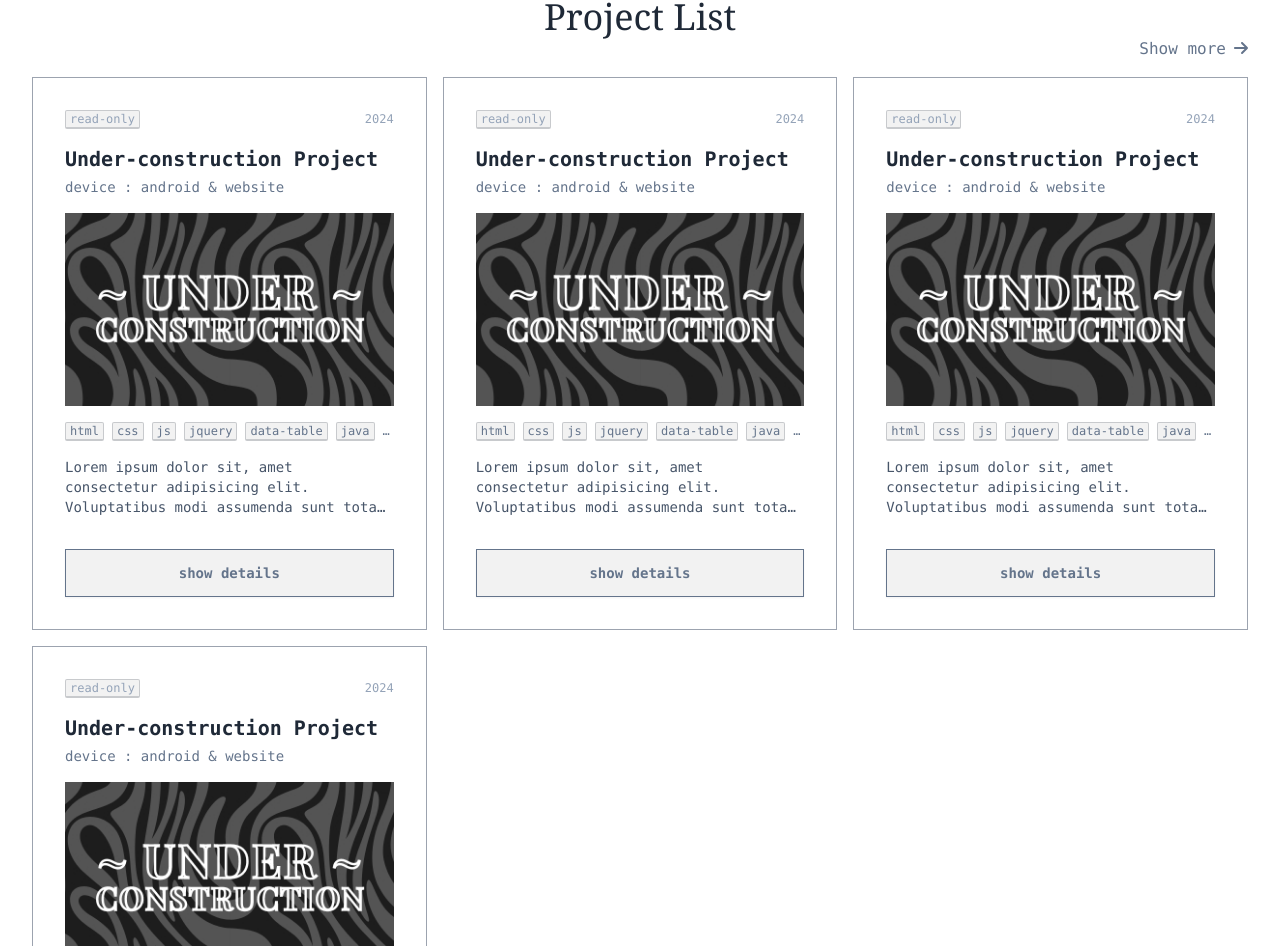
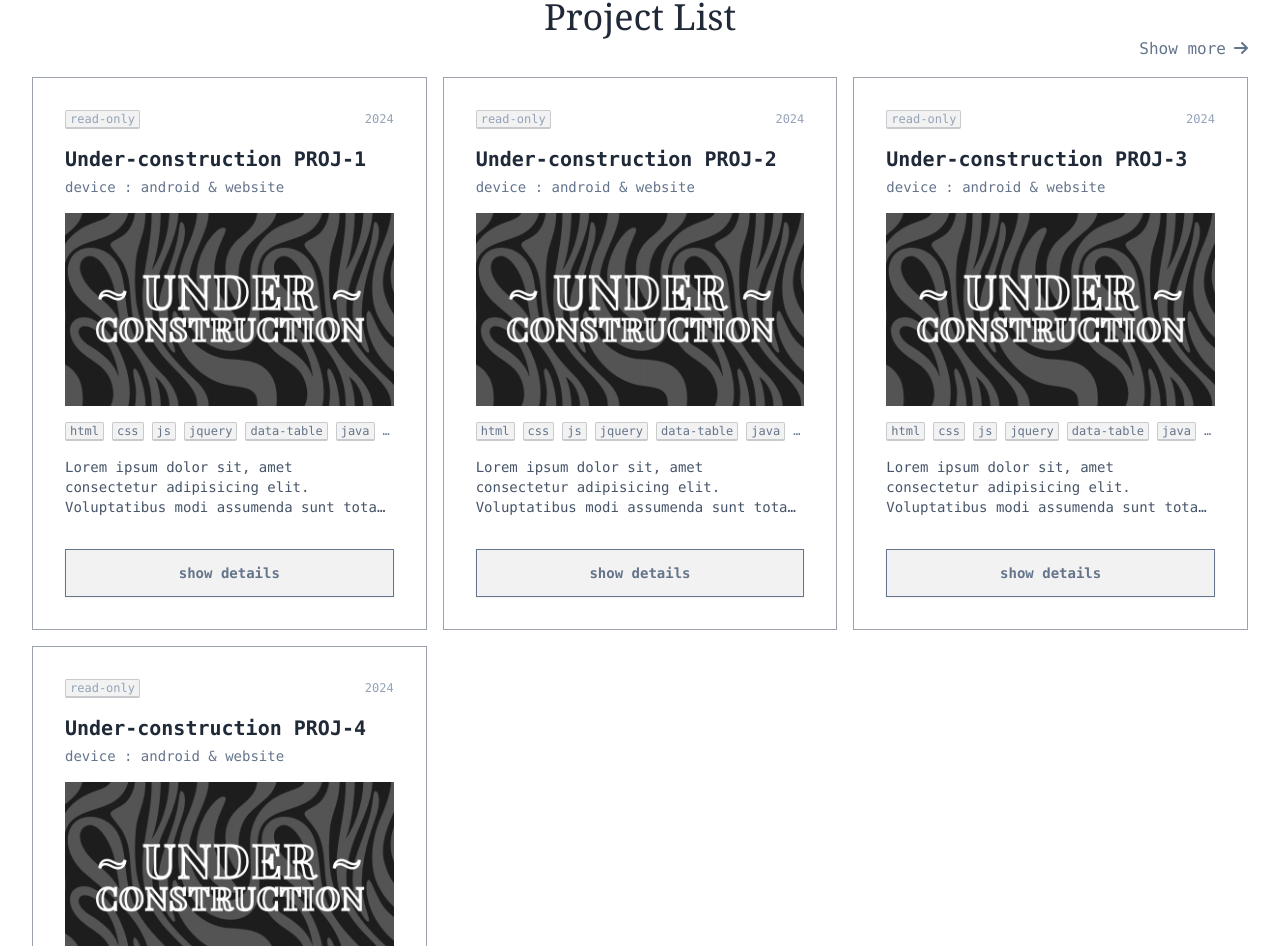
Before and after one commit to fathman/orion, a Next.js app: page / in a window 1280 px wide. Shown: the part 3302-4248 px from the top of the page. Built offline with nearby package versions, Linux system fonts and the light colour scheme.

Commit message:
fix: card warning, image-badge svg, image-underconstruction. update: next:cofig basePath only development

```diff
--- a/next.config.mjs
+++ b/next.config.mjs
@@ -1,5 +1,8 @@
 /** @type {import('next').NextConfig} */
+
+const isDev = process.env.NODE_ENV === 'development';
+
 const nextConfig = {
-    basePath: '/public'
+    basePath: isDev ?  '' : '/public',
 };
 export default nextConfig;
--- a/src/app/page.tsx
+++ b/src/app/page.tsx
@@ -308,8 +308,8 @@ export default function Home() {
         <ul className="grid grid-cols-1 gap-4 mb-12 md:grid-cols-2 xl:grid-cols-3 2xl:grid-cols-4" id="project-list">
 
 
-          {DataProjectList.map(function (ProjectList, index) {
-            return <Card key={"project" + (index + 1)} devices={ProjectList.devices} visibility={ProjectList.visibility} createdTime={ProjectList.createdTime} title={ProjectList.title} language={ProjectList.language} imageSource={ProjectList.imageSource} imageAlt={ProjectList.imageAlt} description={ProjectList.description} hrefTarget={ProjectList.hrefTarget} />
+          {DataProjectList.map(function (ProjectList) {
+            return <Card key={ProjectList.id} id={ProjectList.id} devices={ProjectList.devices} visibility={ProjectList.visibility} createdTime={ProjectList.createdTime} title={ProjectList.title} language={ProjectList.language} imageSource={ProjectList.imageSource} imageAlt={ProjectList.imageAlt} description={ProjectList.description} hrefTarget={ProjectList.hrefTarget} />
           })}
 
 
@@ -357,15 +357,15 @@ export default function Home() {
           <span className="inline-block min-w-28 text-nowrap text-slate-500"><FontAwesomeIcon icon={faTv} className='w-4 me-4' />Web Skill</span>
           <span className="hidden min-[500px]:inline-block mx-2">:</span>
           <div className="flex flex-wrap gap-2 xl:justify-center items-center">
-            <Image width={65} height={18} className="h-5" alt="html5" src={badgeHtml5} />
-            <Image width={57} height={18} className="h-5" alt="CSS3" src={badgeCss3} />
-            <Image width={81} height={18} className="h-5" alt="Javascript" src={badgeJavascript} />
-            <Image width={65} height={18} className="h-5" alt="JQuery" src={badgeJquery} />
-            <Image width={81} height={18} className="h-5" alt="Bootstrap" src={badgeBootstrap} />
-            <Image width={89} height={18} className="h-5" alt="Code Igniter"
+            <Image width={65} height={18} style={{ width: "auto", height: "auto" }} className="h-5" alt="html5" src={badgeHtml5} />
+            <Image width={57} height={18} style={{ width: "auto", height: "auto" }} className="h-5" alt="CSS3" src={badgeCss3} />
+            <Image width={81} height={18} style={{ width: "auto", height: "auto" }} className="h-5" alt="Javascript" src={badgeJavascript} />
+            <Image width={65} height={18} style={{ width: "auto", height: "auto" }} className="h-5" alt="JQuery" src={badgeJquery} />
+            <Image width={81} height={18} style={{ width: "auto", height: "auto" }} className="h-5" alt="Bootstrap" src={badgeBootstrap} />
+            <Image width={89} height={18} style={{ width: "auto", height: "auto" }} className="h-5" alt="Code Igniter"
               src={badgeCodeIgniter}
             />
-            <Image width={73} height={18} className="h-5" alt="MySql" src={badgeMysql} />
+            <Image width={73} height={18} style={{ width: "auto", height: "auto" }} className="h-5" alt="MySql" src={badgeMysql} />
           </div>
         </div>
 
@@ -373,12 +373,12 @@ export default function Home() {
           <span className="inline-block min-w-28 text-nowrap text-slate-500"><FontAwesomeIcon icon={faMobileScreen} className='w-4 me-4' />Mobile Skill</span>
           <span className="hidden min-[500px]:inline-block mx-2">:</span>
           <div className="flex flex-wrap gap-2 xl:justify-center items-center">
-            <Image width={109} height={18} className="h-5" alt="AndroiMod Studio"
+            <Image width={109} height={18} style={{ width: "auto", height: "auto" }} className="h-5" alt="AndroiMod Studio"
               src={badgeAndroidStudio}
             />
-            <Image width={53} height={18} className="h-5" alt="Java" src={badgeJava} />
-            <Image width={59} height={18} className="h-5" alt="Kotlin" src={badgeKotlin} />
-            <Image width={59} height={18} className="h-5" alt="MQTT" src={badgeMqtt} />
+            <Image width={53} height={18} style={{ width: "auto", height: "auto" }} className="h-5" alt="Java" src={badgeJava} />
+            <Image width={59} height={18} style={{ width: "auto", height: "auto" }} className="h-5" alt="Kotlin" src={badgeKotlin} />
+            <Image width={59} height={18} style={{ width: "auto", height: "auto" }} className="h-5" alt="MQTT" src={badgeMqtt} />
           </div>
         </div>
 
--- a/src/components/Card.tsx
+++ b/src/components/Card.tsx
@@ -11,13 +11,13 @@ function comaSeparator(arr: Array<string>) {
     return 0;
 }
 
-function compLangunageKBD(language: string) {
-    return <span className="rounded-sm me-2 kbd kbd-xs group-hover:border-gray-400">{language}</span>;
+function compLangunageKBD(language: string, index: number) {
+    return <span key={index} className="rounded-sm me-2 kbd kbd-xs group-hover:border-gray-400">{language}</span>;
 }
 
-export default function Card({ devices, visibility, createdTime, title, language, imageSource, imageAlt, description, hrefTarget }: ProjectProps) {
+export default function Card({ id, devices, visibility, createdTime, title, language, imageSource, imageAlt, description, hrefTarget }: ProjectProps) {
     return (
-        <li className="font-mono transition-all border border-gray-400 card-body hover:border-gray-700 group">
+        <li key={id} className="font-mono transition-all border border-gray-400 card-body hover:border-gray-700 group">
             <div className="head">
                 <div className="flex items-center justify-between mb-4 text-xs align-baseline text-slate-400 group-hover:text-black">
                     <span className="rounded-sm me-2 kbd kbd-xs group-hover:border-gray-400">{visibility}</span>
@@ -33,6 +33,7 @@ export default function Card({ devices, visibility, createdTime, title, language
             <a href="#links">
                 <figure className="mb-2 overflow-hidden">
                     <Image
+                        priority
                         className="transition-all group-hover:scale-105 size-full"
                         src={imageSource}
                         alt={imageAlt}
@@ -43,8 +44,8 @@ export default function Card({ devices, visibility, createdTime, title, language
             </a>
 
             <p className="mb-2 text-xs line-clamp-1 text-slate-500 group-hover:text-black">
-                {language.map(function (lang) {
-                    return compLangunageKBD(lang);
+                {language.map(function (lang, index) {
+                    return compLangunageKBD(lang, index);
                 })}
             </p>
             <p className="mb-4 text-sm line-clamp-3 text-slate-600 group-hover:text-slate-950">
--- a/src/data/DataProjectList.tsx
+++ b/src/data/DataProjectList.tsx
@@ -2,10 +2,11 @@ import ProjectProps from '@/interfaces/projects/ProjectProps'
 
 const DataProjectList: ProjectProps[] = [
 	{
+		id: 1,
 		devices: ["android", "website"],
 		visibility: "read-only",
 		createdTime: 2024,
-		title: "Under-construction Project",
+		title: "Under-construction PROJ-1",
 		language: ["html", "css", "js", "jquery", "data-table", "java", "kotlin"],
 		imageSource: "/images/under-construction.jpg",
 		imageAlt: "under-construction",
@@ -14,10 +15,11 @@ const DataProjectList: ProjectProps[] = [
 		hrefTarget: "#",
 	},
 	{
+		id: 2,
 		devices: ["android", "website"],
 		visibility: "read-only",
 		createdTime: 2024,
-		title: "Under-construction Project",
+		title: "Under-construction PROJ-2",
 		language: ["html", "css", "js", "jquery", "data-table", "java", "kotlin"],
 		imageSource: "/images/under-construction.jpg",
 		imageAlt: "under-construction",
@@ -26,10 +28,11 @@ const DataProjectList: ProjectProps[] = [
 		hrefTarget: "#",
 	},
 	{
+		id: 3,
 		devices: ["android", "website"],
 		visibility: "read-only",
 		createdTime: 2024,
-		title: "Under-construction Project",
+		title: "Under-construction PROJ-3",
 		language: ["html", "css", "js", "jquery", "data-table", "java", "kotlin"],
 		imageSource: "/images/under-construction.jpg",
 		imageAlt: "under-construction",
@@ -38,10 +41,11 @@ const DataProjectList: ProjectProps[] = [
 		hrefTarget: "#",
 	},
 	{
+		id: 4,
 		devices: ["android", "website"],
 		visibility: "read-only",
 		createdTime: 2024,
-		title: "Under-construction Project",
+		title: "Under-construction PROJ-4",
 		language: ["html", "css", "js", "jquery", "data-table", "java", "kotlin"],
 		imageSource: "/images/under-construction.jpg",
 		imageAlt: "under-construction",
--- a/src/interfaces/projects/ProjectProps.tsx
+++ b/src/interfaces/projects/ProjectProps.tsx
@@ -1,4 +1,5 @@
 export default interface ProjectProps {
+    id: number;
     devices: string[];       // Array of device types (e.g., android, website)
     visibility: string;      // Visibility setting (e.g., read-only)
     createdTime: number;     // Year of creation (e.g., 2024)
```
